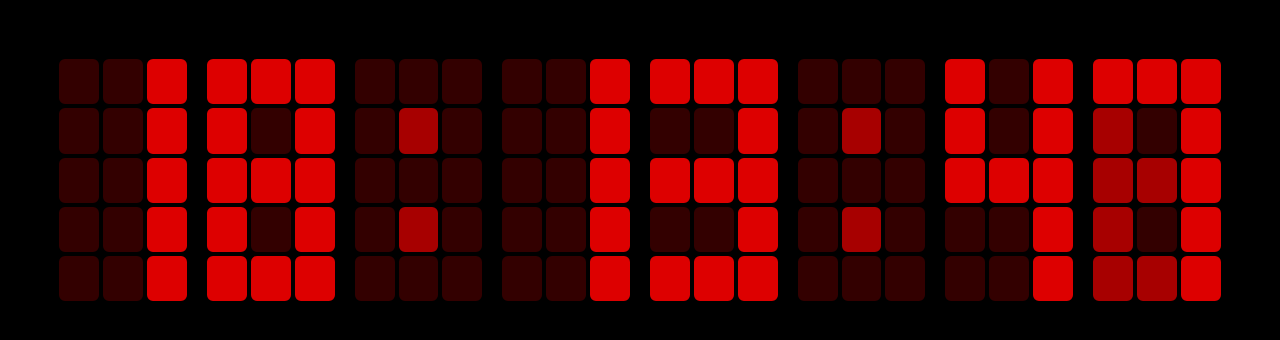
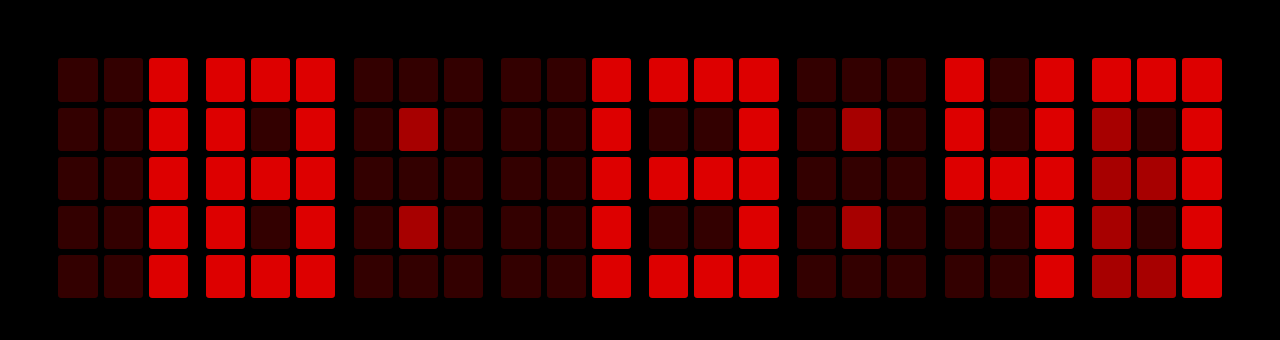
Before and after one commit to accuser/clock, a plain HTML site: page index.html in a window 1280 px wide. Drawn offline with Linux system fonts and the light colour scheme.

Commit message:
Use variables for better scaling

```diff
--- a/src/clock.css
+++ b/src/clock.css
@@ -5,7 +5,6 @@ body {
   margin: 0;
   padding: 0;
 }
-
 
 div[data=":"] > span[data*=":"] {
   background-color: #d00;
@@ -52,13 +51,13 @@ div[data="9"] > span[data*="9"] {
 }
 
 time {
-  --size: calc(100vw / (8 * 3 + 2));
+  --cell-size: calc(100vw / (8 * 3 + 2));
 
   display: flex;
   flex-wrap: wrap;
   justify-content: center;
   align-content: center;
-  margin: var(--size);
+  padding: var(--cell-size);
 }
 
 div {
@@ -66,16 +65,19 @@ div {
   flex-wrap: wrap;
   flex: 0 1 calc(100% / 8);
   box-sizing: border-box;
-  border: 8px solid #000;
+  padding: calc(var(--cell-size) / 8);
 }
 
 span {
+  --cell-border-width: calc(var(--cell-size) / 16);
+  --cell-border-radius: calc(var(--cell-size) / 8);
+
   box-sizing: border-box;
   background-color: #300;
-  border: 2px solid black;
-  border-radius: 8px;
-  flex: 0 0 calc(100% / 3);
-  width: var(--size);
-  height: var(--size);
+  border: var(--cell-border-width) solid #000;
+  border-radius: var(--cell-border-radius);
+  flex: 0 1 calc(100% / 3);
+  width: var(--cell-size);
+  height: var(--cell-size);
   transition: background-color 0.25s ease;
 }
```
